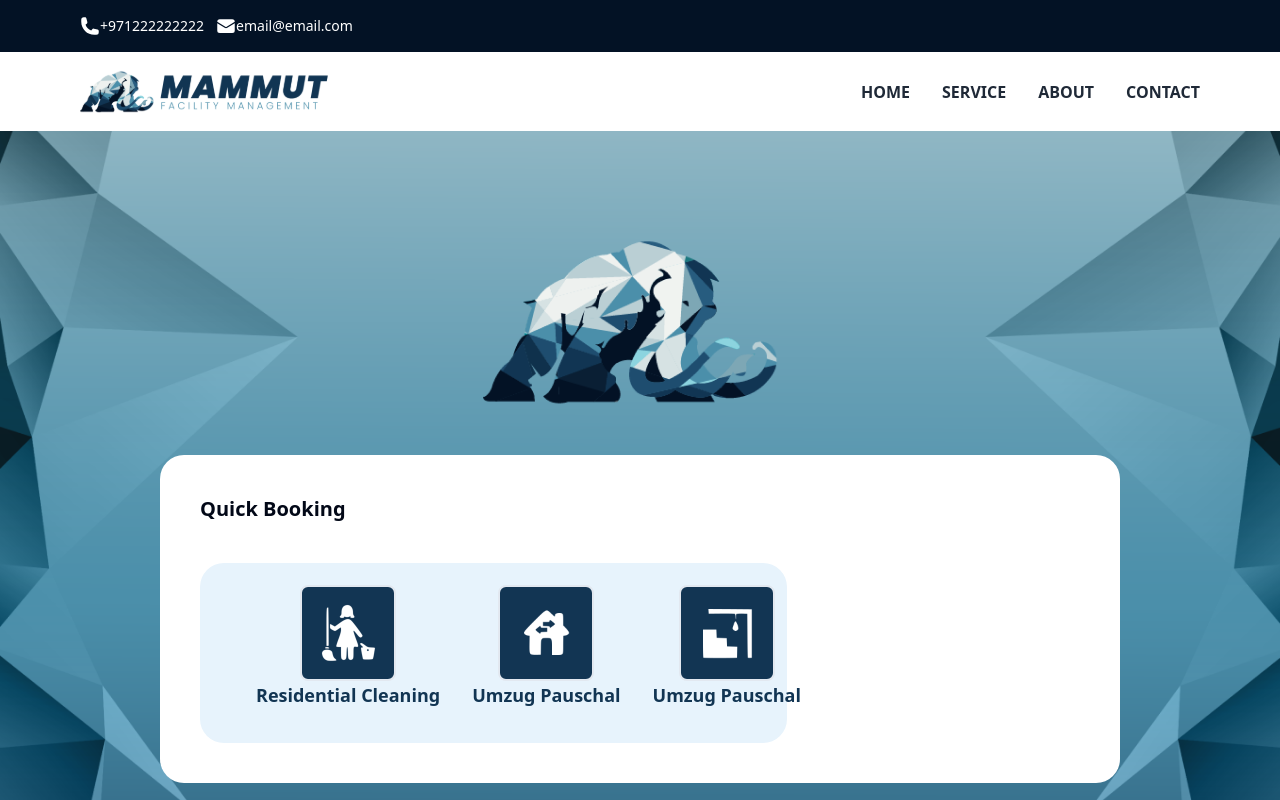
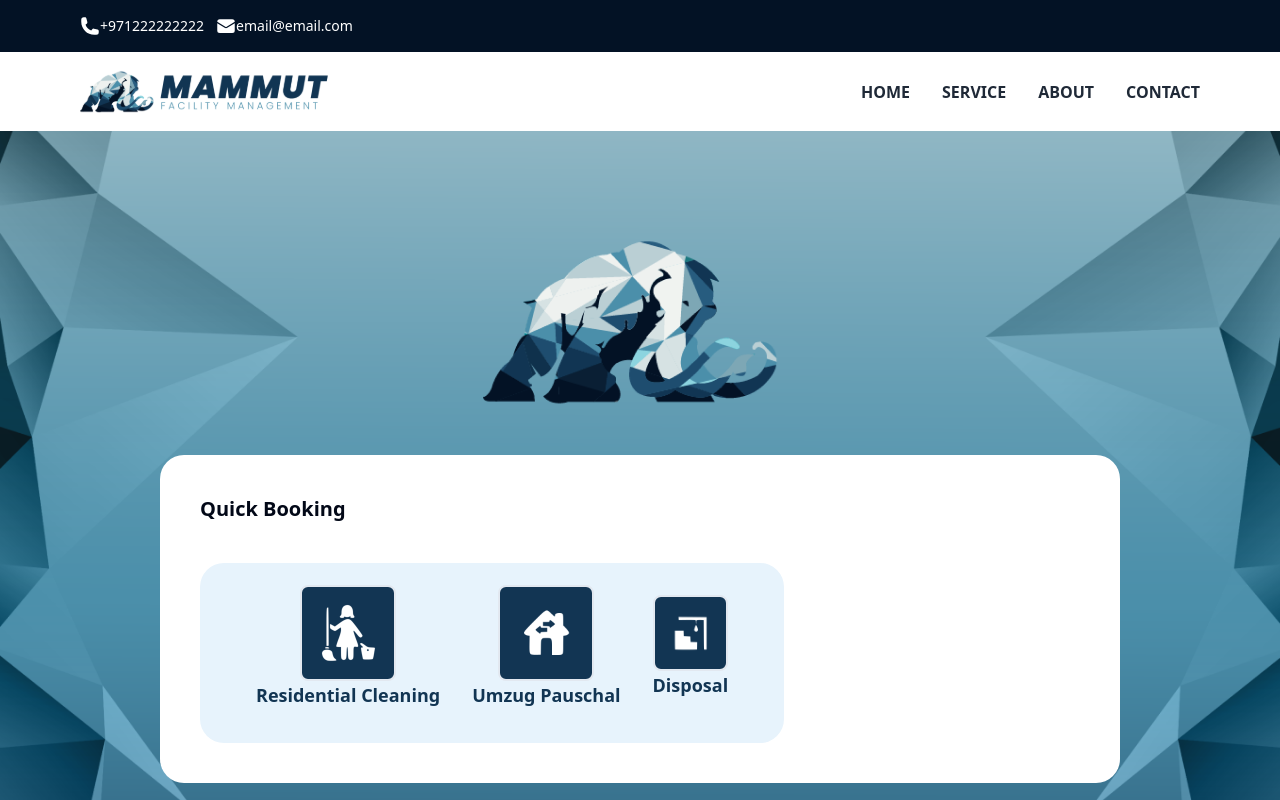
Before and after one commit to MEG-Marketing-Developer/booking-engine, a React (Vite) app: page / in a window 1280 px wide. Shown: the top 800 px of the page. Built offline with nearby package versions, Linux system fonts and the light colour scheme.

Commit message:
add content title

```diff
--- a/src/App.jsx
+++ b/src/App.jsx
@@ -62,7 +62,7 @@ const App = () => {
                   title={
                     <CollapseIHeader
                       imageSrc={Disposal}
-                      serviceTitle="Umzug Pauschal"
+                      serviceTitle="Disposal"
                     />
                   }
                   isOpen={openIndex === 2}
```
